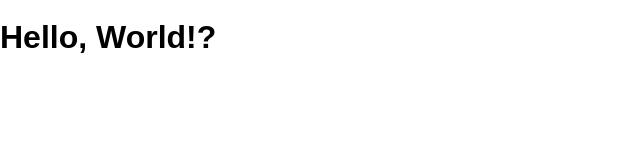
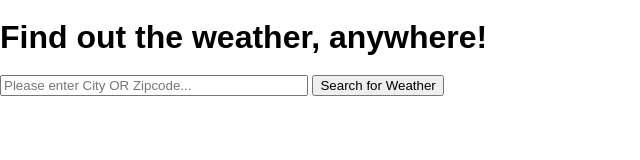
Before and after one commit to Britney-Diboll/weather-page, a website: page public/index.html in a window 1280 px wide. Shown: the whole page, without its empty margins (0-640 px from the left). Drawn offline with Linux system fonts and the light colour scheme.

Commit message:
basic page and function

```diff
--- a/public/index.html
+++ b/public/index.html
@@ -4,10 +4,20 @@
     <meta charset="UTF-8">
     <meta name="viewport" content="width=device-width, initial-scale=1">
     <title>Weather Page</title>
-    <link rel="stylesheet" href="/screen.css">
+    <link rel="stylesheet" href="./screen.css">
   </head>
-  <body>
-    <h1>Hello, World!</h1>
-    <script src="/main.js" charset="utf-8"></script>
+  <body class="flex">
+    <h1>Find out the weather, anywhere!</h1>
+
+    <section>
+
+      <input id="input" type="text" placeholder="Please enter City OR Zipcode...">
+      <button onclick="search()">Search for Weather</button>
+    </section>
+    <section>
+      <h3 id="location"></h3>
+      <h3 id="temperature"></h3>
+    </section>
+    <script src="./main.js" charset="utf-8"></script>
   </body>
 </html>
--- a/public/main.js
+++ b/public/main.js
@@ -1,5 +1,36 @@
-const main = () => {
-  document.querySelector('h1').textContent += '?'
+// let apiKey = "5b2ad56ba51c92f16b554f7715c4c010";
+// let city = "portland";
+// let weatherUrl = "http://api.openweathermap.org/data/2.5/forecast?id=apiKey";
+
+// let apiKey = "5b2ad56ba51c92f16b554f7715c4c010";
+// let weatherUrl = "http://api.openweathermap.org/data/2.5/forecast?id=524901&APPID=apiKey";
+// let weatherUrl = "http://api.openweathermap.org/data/2.5/forecast?id=524901&APPID=5b2ad56ba51c92f16b554f7715c4c010";
+
+
+const api = "https://api.openweathermap.org/data/2.5/weather?";
+const apiKey = "&APPID=5b2ad56ba51c92f16b554f7715c4c010";
+const units = "&units=imperial";
+
+// let weatherUrl = api + input.value + apiKey + units;
+
+const search = () => {
+  input = document.querySelector("#input").value;
+  let weatherUrl = "";
+  if (isNaN(input)) {
+    weatherUrl = api + "q=" + input + apiKey + units;
+  } else {
+    weatherUrl = api + "zip=" + input + apiKey + units;
+  }
+  fetch (weatherUrl).then((response) => {
+    return response.json()
+  }).then((result) => {
+    console.log(result);
+    let location = document.querySelector("#location");
+    let temp = document.querySelector("#temperature");
+
+    location.textContent = "The current temperature for " + result.name + " is: ";
+    console.log(location);
+    temp.textContent = result.main.temp + " Degrees Fahrenheit";
+    console.log(temp);
+  })
 }
-
-document.addEventListener('DOMContentLoaded', main)
--- a/public/screen.css
+++ b/public/screen.css
@@ -7,3 +7,13 @@ body {
   min-height: 100%;
   font: 16px / 1 sans-serif;
 }
+
+.flex{
+  display: flex;
+  flex-direction: column;
+  align-content: center;
+}
+
+input{
+  min-width: 300px;
+}
```
